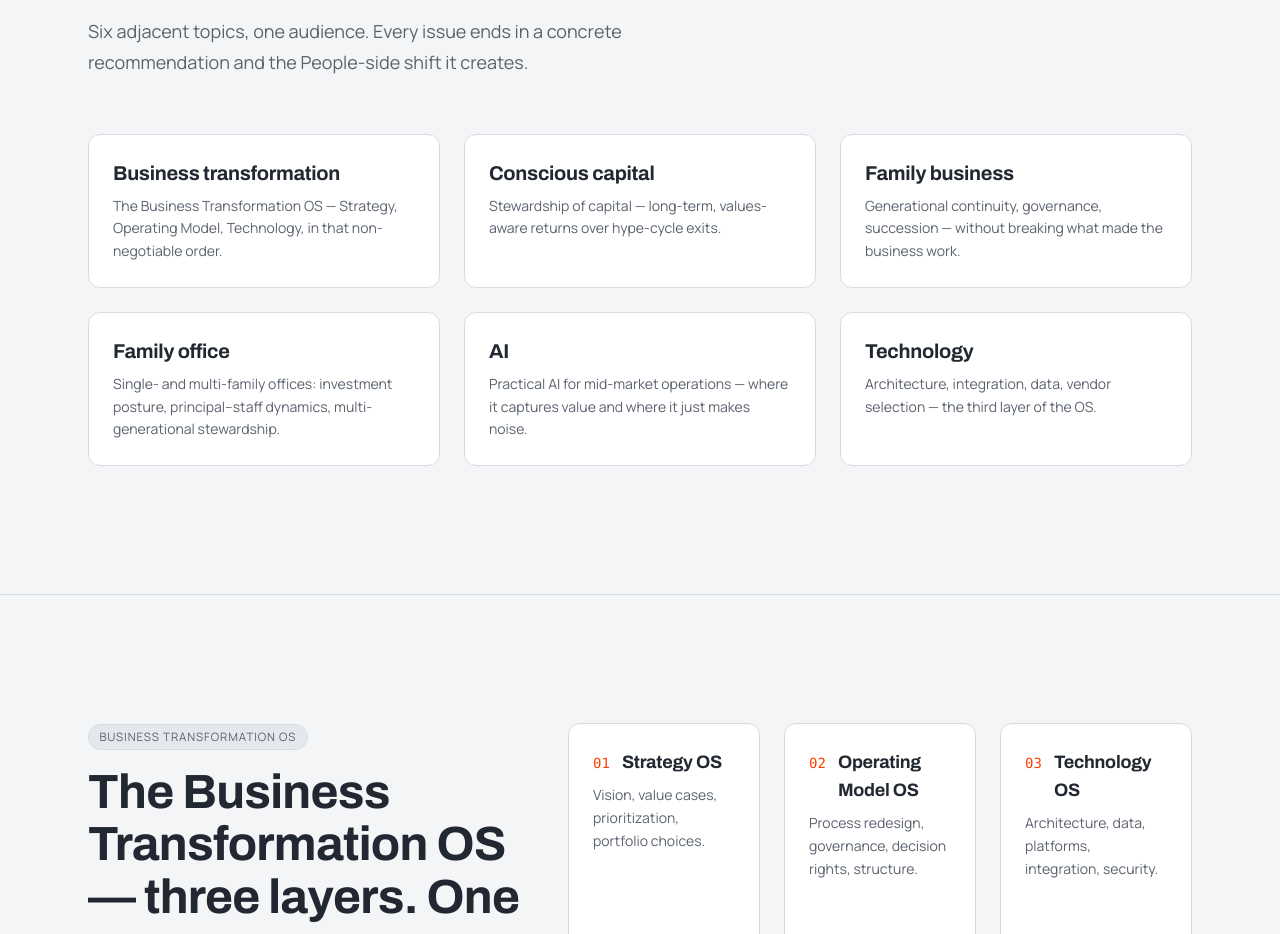
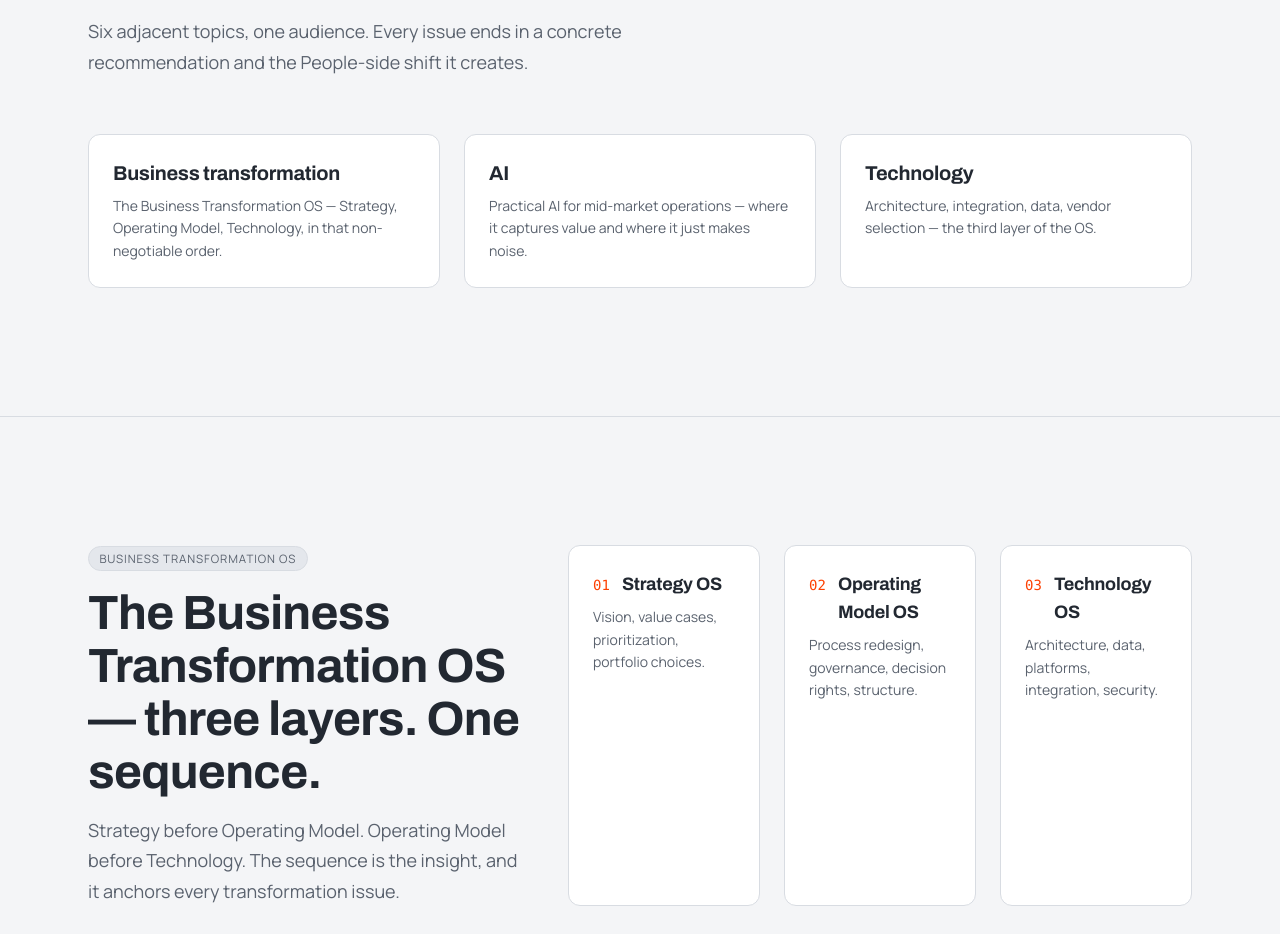
Before and after one commit to wbardawil/agentic_newsletter, a Next.js app in the folder portal/: page / in a window 1280 px wide. Shown: the part 1060-1994 px from the top of the page. Built offline with nearby package versions, Linux system fonts and the light colour scheme; no server answers; the database is empty.

Commit message:
feat(landing): filter out family business and conscious capital topics from homepage coverage grid

```diff
--- a/portal/app/page.tsx
+++ b/portal/app/page.tsx
@@ -123,7 +123,7 @@ export default async function HomePage() {
             <p className="text-executive">{i18n.coverageSub}</p>
           </div>
           <div className="grid gap-6 sm:grid-cols-2 lg:grid-cols-3">
-            {TOPICS.map((topic) => (
+            {TOPICS.filter((t) => !["conscious_capital", "family_business", "family_office"].includes(t.id)).map((topic) => (
               <article key={topic.id} className="card">
                 <h3 className="text-xl font-bold mb-2">{lang === "es" ? topic.es : topic.en}</h3>
                 <p className="text-[var(--color-fg-muted)] leading-relaxed text-sm">
```
